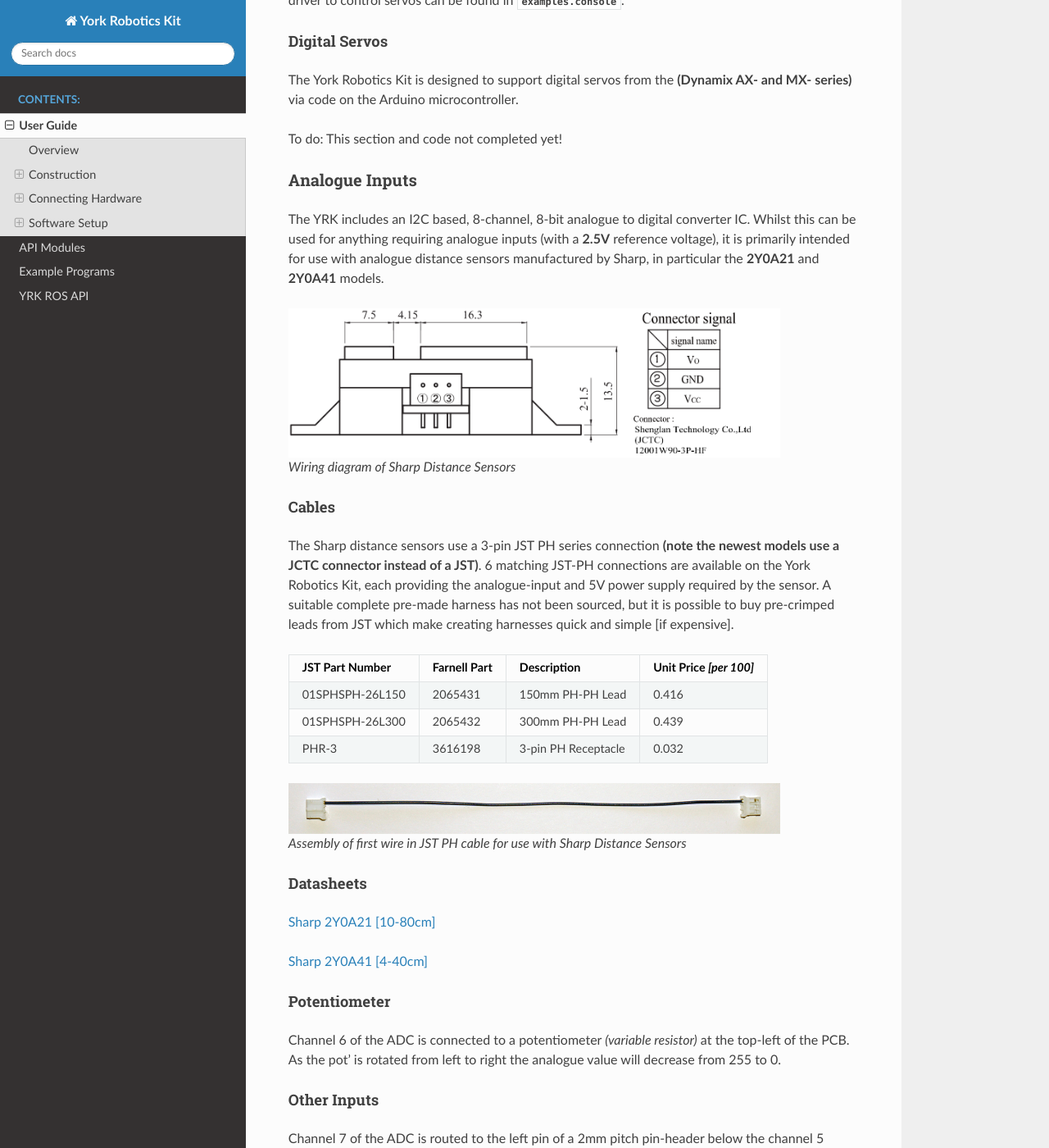
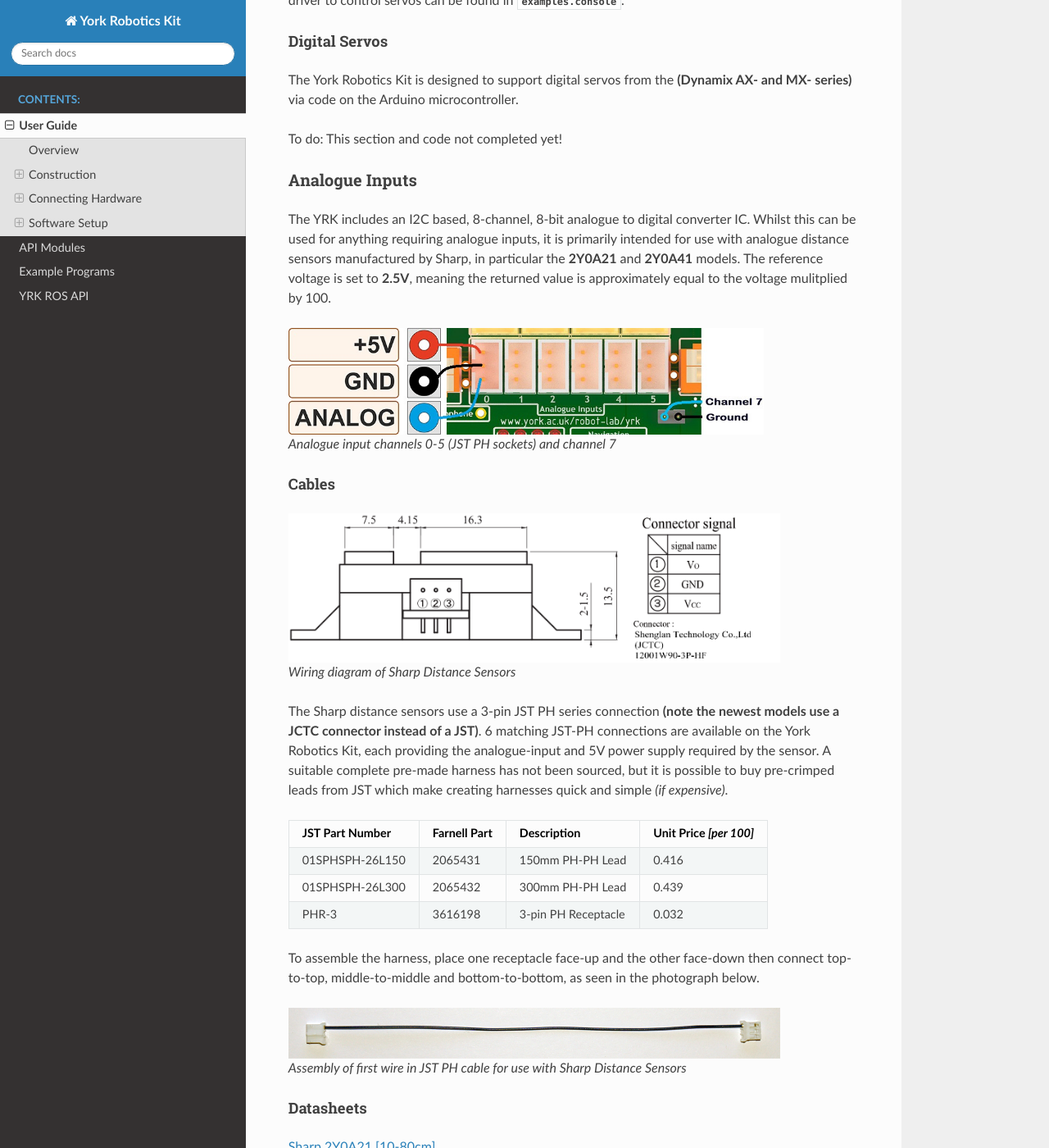
Before and after one commit to yorkrobotlab/yrk, a Sphinx documentation site: the page built from docs/userguide.rst, in a window 1280 px wide and 1400 px high, scrolled down 7869 px. Shown: the whole window at 82% size. Built offline with Sphinx 7.4.7 and the Read the Docs theme 2.0.0, drawn with Linux system fonts in a browser that asks for light colours; some of the changed text lies outside the part shown.

Commit message:
Updated userguide

```diff
--- a/docs/userguide.rst
+++ b/docs/userguide.rst
@@ -247,8 +247,20 @@
 ^^^^^^^^^^^^^^^
 
 The YRK includes an I2C based, 8-channel, 8-bit analogue to digital converter IC.  Whilst this can be used for anything
-requiring analogue inputs (with a **2.5V** reference voltage), it is primarily intended for use with analogue distance
-sensors manufactured by Sharp, in particular the **2Y0A21** and **2Y0A41** models.
+requiring analogue inputs, it is primarily intended for use with analogue distance
+sensors manufactured by Sharp, in particular the **2Y0A21** and **2Y0A41** models.  The reference voltage is set to **2.5V**,
+meaning the returned value is approximately equal to the voltage mulitplied by 100.
+
+.. figure:: /images/adc.jpg
+    :width: 580px
+    :height: 130px
+    :alt: Pin-out for channels 0-5 and channel 7 of the analog to digital converter
+
+    Analogue input channels 0-5 *(JST PH sockets)* and channel 7
+
+
+Cables
+++++++
 
 .. figure:: /images/sharp.png
     :width: 600px
@@ -273,6 +283,8 @@
 PHR-3             3616198       3-pin PH Receptacle  0.032
 ===============   ============  ===================  ======================
 
+To assemble the harness, place one receptacle face-up and the other face-down then connect top-to-top, middle-to-middle and bottom-to-bottom,
+as seen in the photograph below.
 
 .. figure:: /images/jstcable.jpg
     :width: 600px
@@ -322,15 +334,25 @@
 ^^^^^^^^^^^^^^^^
 
 The board contains a pair of **FET** driven switched outputs which can be used when it is necessary to turn
-on simple switched loads.  One output is connected to the **5V_AUX** supply, the other is marked as **12V** and is
-connected to the battery or DC input.  Both switched outputs are protected by a 1A 0603 quick-blow fuse.
+on simple switched loads.  Typical uses might be powering buzzers and sirens, LED light fittings and lamps,
+beacons, solenoids and relays.  One output is connected to the **5V_AUX** supply, the other is marked as **12V** and is
+connected to the battery or DC input.  Both switched outputs are protected by a 1A 0603 quick-blow fuse.  The outputs are
+connected to 0.1" sockets *(preferred over header as harder to short-circuit)*.
+
+.. figure:: /images/switched-outputs.jpg
+    :width: 561px
+    :height: 300px
+    :alt: Switched output connectors
+
+    Close-up view of 12V and 5V switched output connectors.
+
 
 It is important to note that the switched outputs use low-side switching, meaning that the **+** output is connected directly
 to the *(5V or battery)* supply rail but the **-** is **not** connected to ground; never use the switched outputs on loads
 that require the grounds to be coupled together.  It is recommended to limit the current on the switched outputs to below 500mA
 if possible.  If a higher current (or circuit with coupled ground) is needed, consider using the switched load to drive a relay
 or solid-state equivalent.   Note that the actual potential difference will be a little lower than the indicated amount due to
-the voltage drop across the **FET**.
+the voltage drop across the **FET**.  Consider using a flyback diode across inductive loads (such as relays and solenoids).
 
 
 Software Setup
```
Also changed, not shown: other parts of docs/userguide.rst (+2 -4 lines), docs/images/adc.jpg (added), docs/images/switched-outputs.jpg (added).
